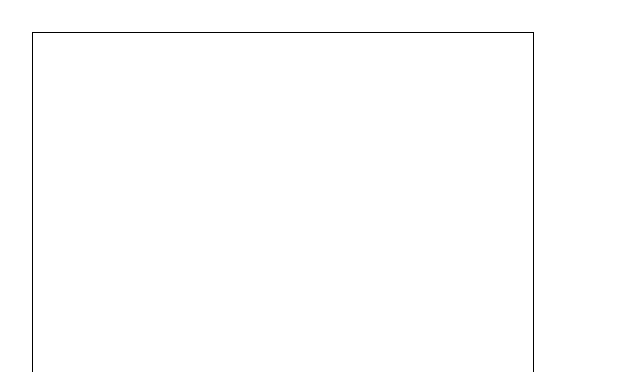
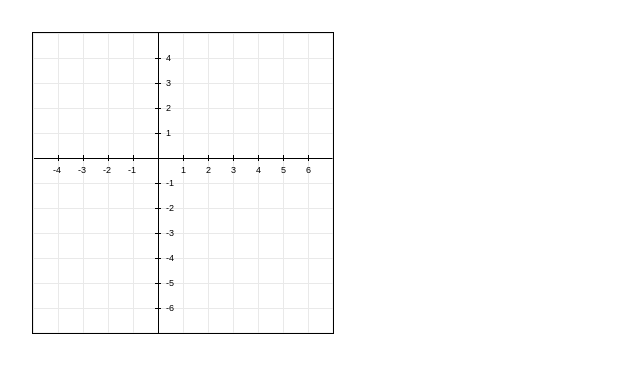
Before and after one commit to johannes67890/EC-crypto, a React (Vite) app: page / in a window 1280 px wide. Shown: the top 372 px of the page, without its empty margins (0-640 px from the left). Built offline with nearby package versions, Linux system fonts and the light colour scheme.

Commit message:
update package & fix rerender problem

```diff
--- a/src/App.tsx
+++ b/src/App.tsx
@@ -5,7 +5,7 @@ function App() {
 
   return (
     <>
-      <Canvas height={500} width={500} />
+      <Canvas height={300} width={300} gridSize={25} x_dis_gridlines={5} y_dis_gridlines={5} x_start={{val: 1, suffix: ''}} y_start={{val:1, suffix: ''}}  />
     </>
   )
 }
--- a/src/components/canvas.tsx
+++ b/src/components/canvas.tsx
@@ -1,12 +1,10 @@
-import { log } from "console";
-import { useRef, useState } from "react";
+import { useEffect, useRef, useState } from "react";
+import React, { Component } from 'react'
 // https://medium.com/@pdx.lucasm/canvas-with-react-js-32e133c05258
+// https://codeguppy.com/code.html?Y5OJoQCN2rQnq5UlZaBk
 type CanvasProps = {
-    height?: number
-    width?: number
-}
-
-type CanvasCord = {
+    height: number
+    width: number
     gridSize: number
     x_dis_gridlines: number
     y_dis_gridlines: number
@@ -14,28 +12,57 @@ type CanvasCord = {
     y_start: {val: number, suffix: any}
 }
 
+
+
 const Canvas = (props: CanvasProps) => {
-    const defaltCord: CanvasCord = {gridSize: 25, x_dis_gridlines: 5, y_dis_gridlines: 5, x_start: {val: 1, suffix: '\u03a0'}, y_start: {val: 1, suffix: ''}}
+    const canvasRef = useRef<HTMLCanvasElement>(null);
 
-    const canvasRef = useRef<HTMLCanvasElement>(null);
-    const ctx = canvasRef.current?.getContext('2d');
-    if (ctx) {
+    const draw = (ctx: CanvasRenderingContext2D) => {
 
-        const num_lines_x = Math.floor(ctx.canvas.height / defaltCord.gridSize);
-        const num_lines_y = Math.floor(ctx.canvas.width / defaltCord.gridSize);
-        drawCordX(ctx, defaltCord, num_lines_x);
-        drawCordY(ctx, defaltCord, num_lines_y);
-        ctx.translate(defaltCord.y_dis_gridlines*defaltCord.gridSize, defaltCord.x_dis_gridlines*defaltCord.gridSize);
-        drawCordTicksX(ctx, defaltCord, num_lines_x, num_lines_y);
-        drawCordTicksY(ctx, defaltCord, num_lines_x);
+        const num_lines_x = Math.floor(ctx.canvas.height / props.gridSize);
+        const num_lines_y = Math.floor(ctx.canvas.width / props.gridSize);
+        drawCordX(ctx, props, num_lines_x);
+        drawCordY(ctx, props, num_lines_y);
+        ctx.translate(props.y_dis_gridlines*props.gridSize, props.x_dis_gridlines*props.gridSize);
+        drawCordTicksX(ctx, props, num_lines_x);
+        drawCordTicksY(ctx, props, num_lines_x);
+    }
 
+    useEffect(() => {
+
+
+    }, [canvasRef])
+
+    useEffect(() => {
+        const canvas = canvasRef.current;
+        const context = canvas?.getContext('2d');
+        // context!.fillStyle = getRndColor();
+        // context!.rect(0, 0, canvas!.width, canvas!.height);
+        // context!.fill();
+        draw(context as CanvasRenderingContext2D);
+
+        return () => {
+            // @ts-ignore
+            context!.reset();
+        }
+
+    }, [draw])
+
+    function getRndColor() {
+        var r = 255*Math.random()|0,
+            g = 255*Math.random()|0,
+            b = 255*Math.random()|0;
+        return 'rgb(' + r + ',' + g + ',' + b + ')';
     }
+
+
     return (
       <canvas className="border border-black" ref={canvasRef} height={props.height || 500} width={props.width || 500} />
     )
 }
 
-function drawCordX(ctx: CanvasRenderingContext2D, Cord: CanvasCord, num_lines_x: number) {
+
+function drawCordX(ctx: CanvasRenderingContext2D, Cord: CanvasProps, num_lines_x: number) {
     const {gridSize, x_dis_gridlines,} = Cord
 
     for(let i=0; i<=num_lines_x; i++) {
@@ -60,7 +87,7 @@ function drawCordX(ctx: CanvasRenderingContext2D, Cord: CanvasCord, num_lines_x:
     }
 }
 
-function drawCordY(ctx: CanvasRenderingContext2D, Cord: CanvasCord, num_lines_y: number) {
+function drawCordY(ctx: CanvasRenderingContext2D, Cord: CanvasProps, num_lines_y: number) {
     const {gridSize, y_dis_gridlines,} = Cord
 
     for(let i=0; i<= num_lines_y; i++) {
@@ -85,7 +112,7 @@ function drawCordY(ctx: CanvasRenderingContext2D, Cord: CanvasCord, num_lines_y:
     }
 }
 
-function drawCordTicksX(ctx: CanvasRenderingContext2D, Cord: CanvasCord, num_lines_x: number, num_lines_y: number) {
+function drawCordTicksX(ctx: CanvasRenderingContext2D, Cord: CanvasProps, num_lines_y: number) {
     const {gridSize,y_dis_gridlines, x_start} = Cord
 
 // Ticks marks along the positive X-axis
@@ -123,7 +150,7 @@ for(let i=1; i<y_dis_gridlines; i++) {
 }
 }
 
-function drawCordTicksY(ctx: CanvasRenderingContext2D, Cord: CanvasCord, num_lines_x: number) {
+function drawCordTicksY(ctx: CanvasRenderingContext2D, Cord: CanvasProps, num_lines_x: number) {
     const {gridSize,x_dis_gridlines, y_start} = Cord
 
     // Ticks marks along the positive Y-axis
@@ -163,5 +190,10 @@ for(let i=1; i<x_dis_gridlines; i++) {
 }
 }
 
+function DrawFunc(ctx: CanvasRenderingContext2D, Cord: CanvasProps){
+
+}
+
+
 
 export default Canvas;
--- a/src/main.tsx
+++ b/src/main.tsx
@@ -1,10 +1,9 @@
-import React from 'react'
 import ReactDOM from 'react-dom/client'
 import App from './App.js'
 import './index.css'
 
 ReactDOM.createRoot(document.getElementById('root') as HTMLElement).render(
-  <React.StrictMode>
+  <>
     <App />
-  </React.StrictMode>,
+  </>,
 )
```
Also changed, not shown: package.json (+15 -15 lines), 1 other file (tests, documents, lock files or other folders).
